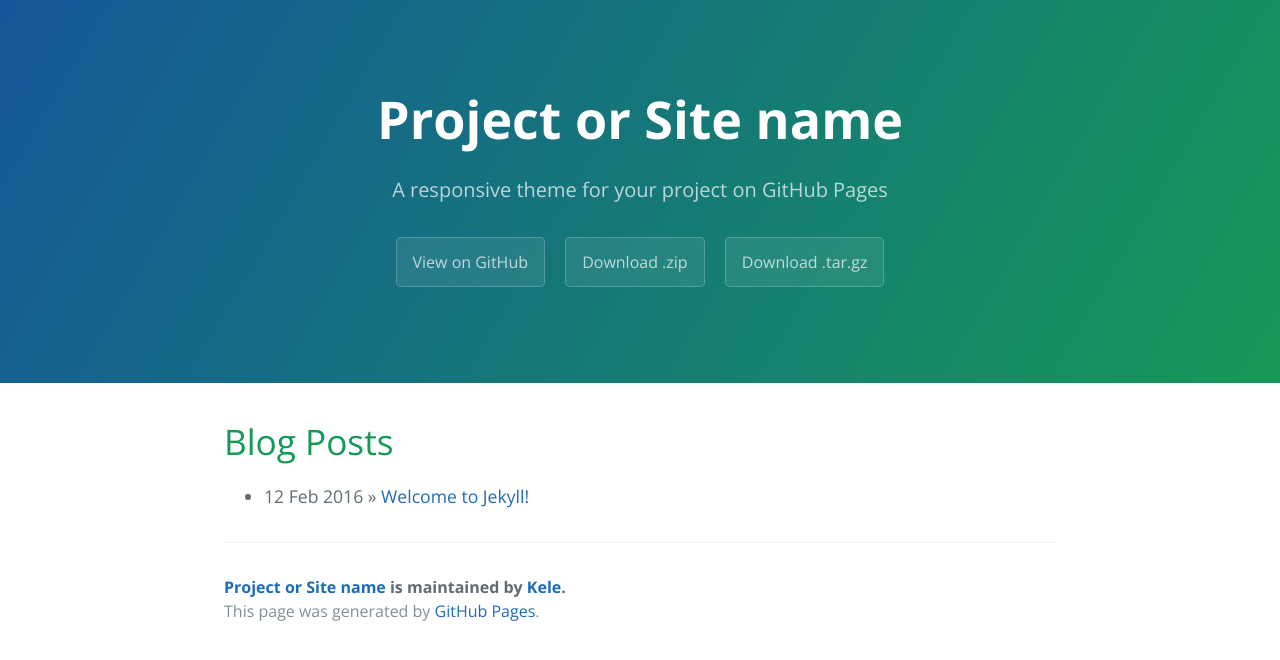
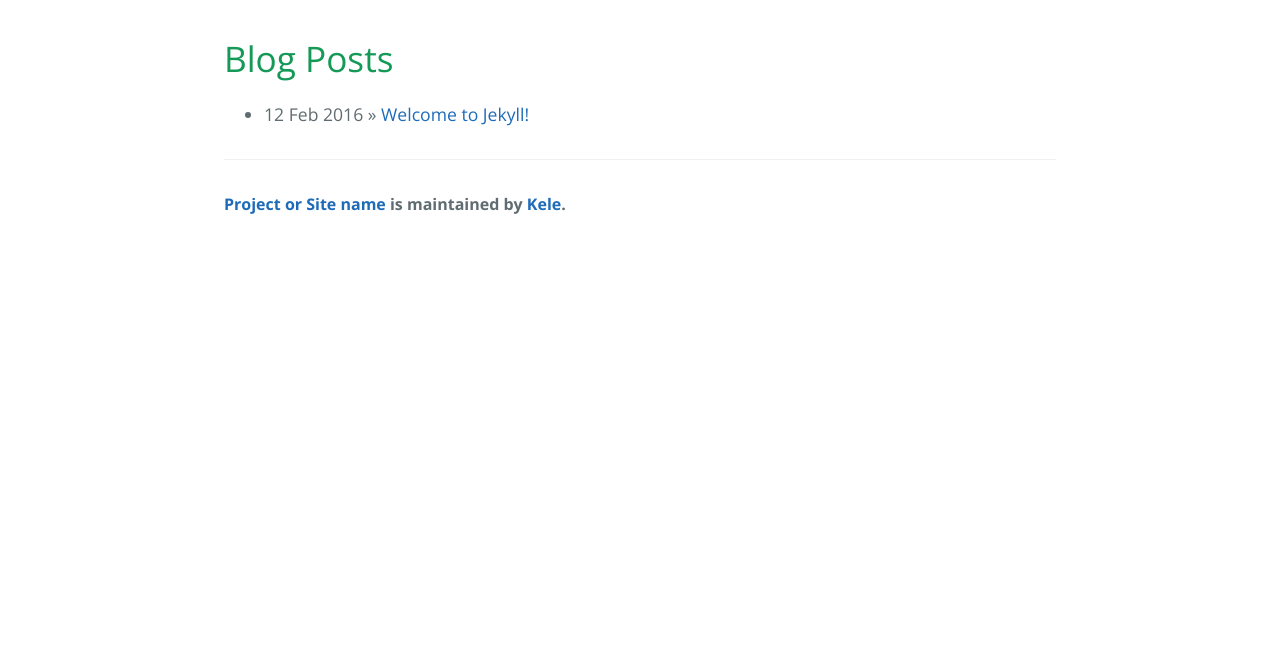
Before and after one commit to KeleAutvmn/KeleAutvmn.github.io, a Jekyll site: the page built from index.html, in a window 1280 px wide. Shown: the top 660 px of the page. Built offline with Jekyll 4.4.1, drawn with Linux system fonts in a browser that asks for light colours; the list of posts is cut into pages by our own code.

```diff
--- a/_includes/page-footer.html
+++ b/_includes/page-footer.html
@@ -1,4 +1,3 @@
 <footer class="site-footer">
   <span class="site-footer-owner"><a href="{{ site.url }}">{{ site.title }}</a> is maintained by <a href="{{ site.author.url }}">{{ site.author.name }}</a>.</span>
-  <span class="site-footer-credits">This page was generated by <a href="https://pages.github.com">GitHub Pages</a>.</span>
 </footer>
--- a/_includes/page-header.html
+++ /dev/null
@@ -1,7 +0,0 @@
-<section class="page-header">
-  <h1 class="project-name">{{ site.title }}</h1>
-  <h2 class="project-tagline">{{ site.tagline }}</h2>
-  <a href="#" class="btn">View on GitHub</a>
-  <a href="#" class="btn">Download .zip</a>
-  <a href="#" class="btn">Download .tar.gz</a>
-</section>
--- a/_layouts/default.html
+++ b/_layouts/default.html
@@ -4,7 +4,6 @@
   {% include head.html %}
 
   <body>
-    {% include page-header.html %}
 
     <section class="main-content">
 
```
